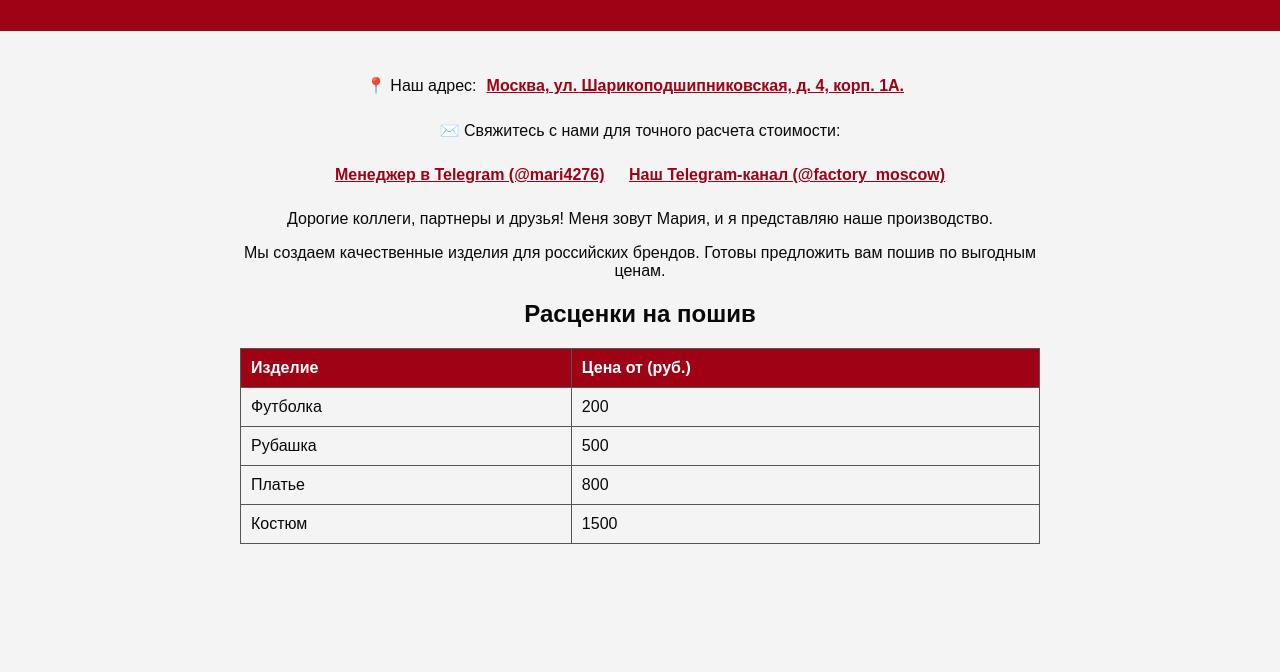
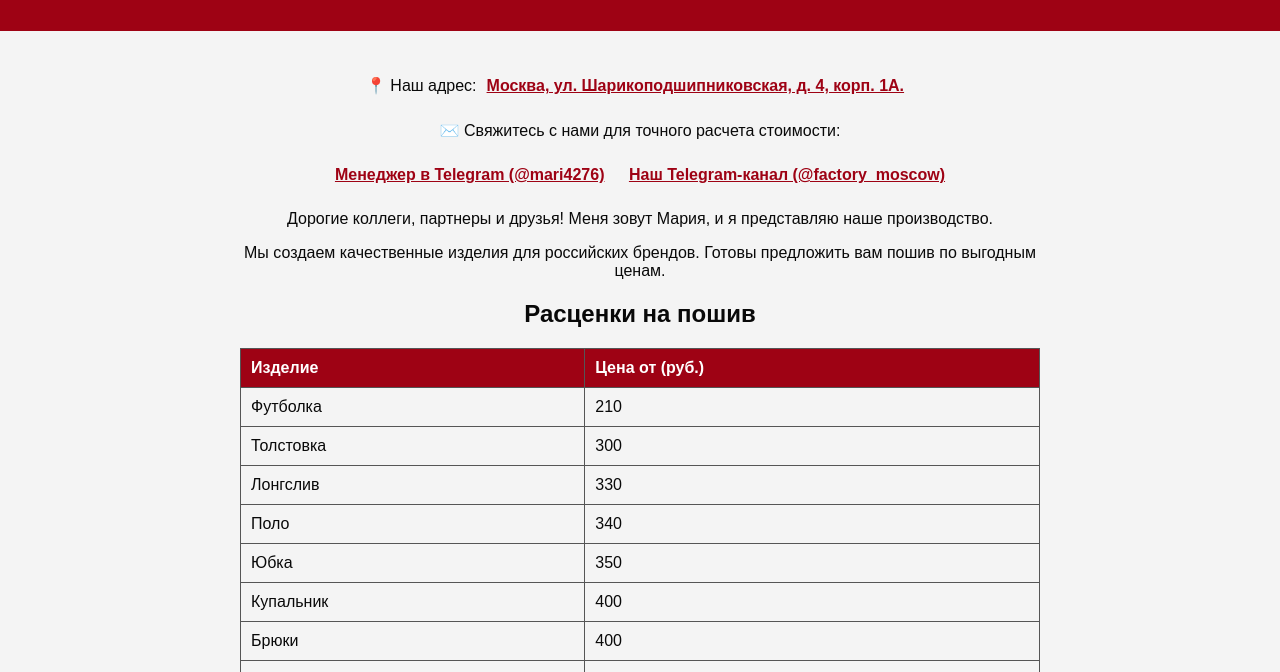
Before and after one commit to mari4276/factorymoscow, a plain HTML site: page index.html in a window 1280 px wide. Shown: the part 128-800 px from the top of the page. Drawn offline with Linux system fonts and the light colour scheme.

Commit message:
Edit price list

```diff
--- a/index.html
+++ b/index.html
@@ -37,26 +37,19 @@
 
     <h2>Расценки на пошив</h2>
     <table>
-        <tr>
-            <th>Изделие</th>
-            <th>Цена от (руб.)</th>
-        </tr>
-        <tr>
-            <td>Футболка</td>
-            <td>200</td>
-        </tr>
-        <tr>
-            <td>Рубашка</td>
-            <td>500</td>
-        </tr>
-        <tr>
-            <td>Платье</td>
-            <td>800</td>
-        </tr>
-        <tr>
-            <td>Костюм</td>
-            <td>1500</td>
-        </tr>
+        <tr><th>Изделие</th><th>Цена от (руб.)</th></tr>
+        <tr><td>Футболка</td><td>210</td></tr>
+        <tr><td>Толстовка</td><td>300</td></tr>
+        <tr><td>Лонгслив</td><td>330</td></tr>
+        <tr><td>Поло</td><td>340</td></tr>
+        <tr><td>Юбка</td><td>350</td></tr>
+        <tr><td>Купальник</td><td>400</td></tr>
+        <tr><td>Брюки</td><td>400</td></tr>
+        <tr><td>Свитшот</td><td>470</td></tr>
+        <tr><td>Платье</td><td>600</td></tr>
+        <tr><td>Рубашка</td><td>600</td></tr>
+        <tr><td>Костюм</td><td>600</td></tr>
+        <tr><td>Худи</td><td>640</td></tr>
     </table>
 </main>
 </body>
```
